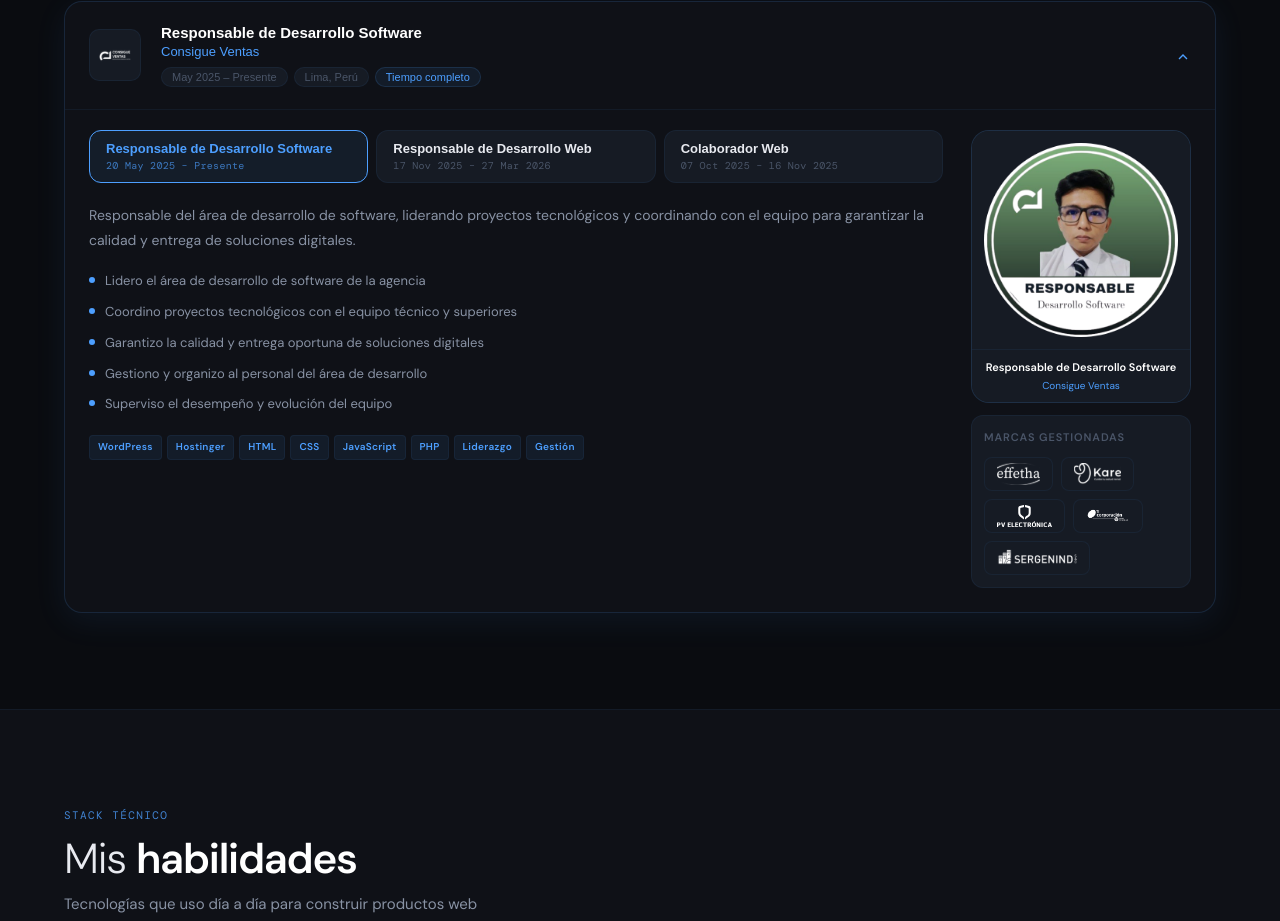
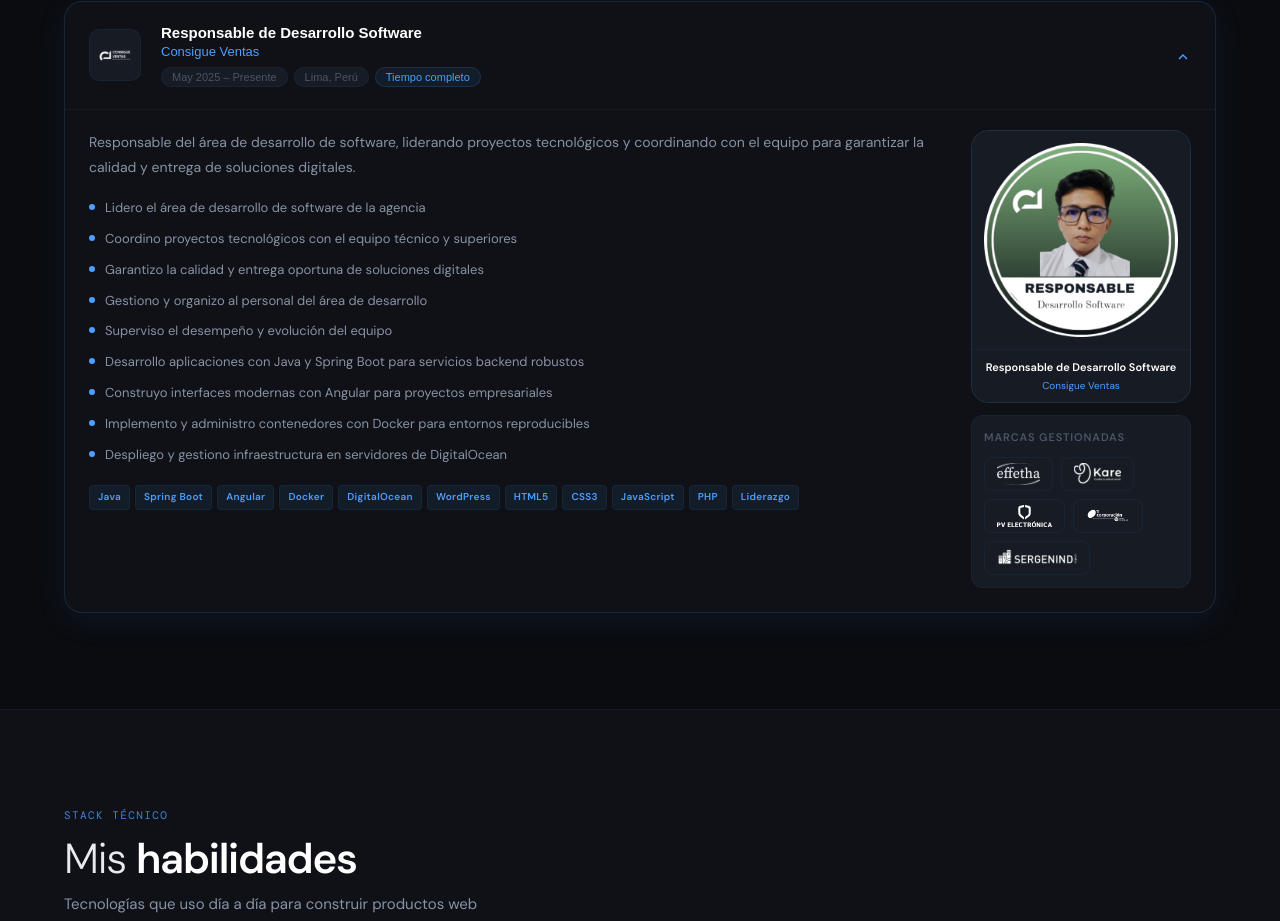
Before and after one commit to BrunoCastillo23/portfolio, a React (Vite) app: page / in a window 1280 px wide. Shown: the part 1872-2793 px from the top of the page. Built offline with nearby package versions, Linux system fonts and the light colour scheme.

Commit message:
actualización experiencia laboral

```diff
--- a/src/components/Experience.tsx
+++ b/src/components/Experience.tsx
@@ -8,12 +8,8 @@ import logoPV       from '../assets/marcas/PVElectronica.svg';
 import logoTicorp   from '../assets/marcas/Ticorp.png';
 import logoSerg     from '../assets/marcas/Sergenind.svg';
 
-// ── Fotos por cargo ──────────────────────────────────
-import fotoResponsable         from '../assets/fotos/Responsable.webp';
-import fotoColaborador         from '../assets/fotos/Colaborador.webp';
+// ── Foto del cargo ───────────────────────────────────
 import fotoResponsableSoftware from '../assets/fotos/Responsable_Software.png';
-
-const roleFotos = [fotoResponsableSoftware, fotoResponsable, fotoColaborador];
 
 // Datos bilingües
 const expData = {
@@ -25,8 +21,7 @@ const expData = {
     fulltime: 'Tiempo completo',
     totalPeriod: 'May 2025 – Presente',
     brandsLabel: 'Marcas gestionadas',
-    roles: [
-      {
+    role: {
       title: 'Responsable de Desarrollo Software',
       period: '20 May 2025 – Presente',
       badge: 'Cargo actual',
@@ -37,41 +32,13 @@ const expData = {
         'Garantizo la calidad y entrega oportuna de soluciones digitales',
         'Gestiono y organizo al personal del área de desarrollo',
         'Superviso el desempeño y evolución del equipo',
+        'Desarrollo aplicaciones con Java y Spring Boot para servicios backend robustos',
+        'Construyo interfaces modernas con Angular para proyectos empresariales',
+        'Implemento y administro contenedores con Docker para entornos reproducibles',
+        'Despliego y gestiono infraestructura en servidores de DigitalOcean',
       ],
-        tags: ['WordPress', 'Hostinger', 'HTML', 'CSS', 'JavaScript', 'PHP', 'Liderazgo', 'Gestión'],
+      tags: ['Java', 'Spring Boot', 'Angular', 'Docker', 'DigitalOcean', 'WordPress', 'HTML5', 'CSS3', 'JavaScript', 'PHP', 'Liderazgo'],
     },
-      {
-        title: 'Responsable de Desarrollo Web',
-        period: '17 Nov 2025 – 27 Mar 2026',
-        badge: 'Cargo anterior',
-        desc: 'Lideré el área de desarrollo web gestionando proyectos, personal y relaciones con clientes. Fui el punto de contacto entre el equipo técnico y los superiores.',
-        achievements: [
-          'Gestioné y organicé al personal del área de desarrollo web',
-          'Realicé inducción presencial de 3 semanas a los nuevos colaboradores antes de integrarlos a proyectos web',
-          'Supervisé y evalué el desempeño de los colaboradores del equipo',
-          'Hablé directamente con los clientes de cada marca para coordinar avances y requerimientos',
-          'Administré el hosting en Hostinger donde están alojadas todas las marcas',
-          'Realicé migraciones de sitios web entre servidores y dominios',
-          'Ejecuté y gestioné copias de seguridad periódicas de todos los sitios web',
-          'Informé a los superiores sobre el estado y avance de los proyectos',
-          'Apoyé al equipo resolviendo dudas técnicas y desbloqueando problemas',
-        ],
-        tags: ['WordPress', 'Hostinger', 'HTML', 'CSS', 'JavaScript', 'PHP', 'Liderazgo', 'Gestión'],
-      },
-      {
-        title: 'Colaborador Web',
-        period: '07 Oct 2025 – 16 Nov 2025',
-        badge: 'Primer cargo',
-        desc: 'Ingresé realizando correcciones y mejoras en sitios web asignados. Se me proporcionaban credenciales temporales para cada tarea y se revocaban al finalizar.',
-        achievements: [
-          'Realicé arreglos y mejoras en páginas web asignadas por el equipo',
-          'Trabajé con credenciales temporales de acceso, gestionadas por tarea completada',
-          'Ejecuté correcciones de HTML, CSS y JavaScript en entornos WordPress',
-          'Me familiaricé con los flujos de trabajo y estándares del equipo',
-        ],
-        tags: ['WordPress', 'HTML', 'CSS', 'JavaScript', 'PHP'],
-      },
-    ],
   },
   en: {
     label: 'Career',
@@ -81,8 +48,7 @@ const expData = {
     fulltime: 'Full time',
     totalPeriod: 'May 2025 – Present',
     brandsLabel: 'Managed brands',
-    roles: [
-      {
+    role: {
       title: 'Software Development Lead',
       period: 'May 20, 2025 – Present',
       badge: 'Current role',
@@ -93,41 +59,13 @@ const expData = {
         'Ensure quality and timely delivery of digital solutions',
         'Manage and organize development team members',
         'Supervise team performance and professional growth',
+        'Develop applications with Java and Spring Boot for robust backend services',
+        'Build modern interfaces with Angular for enterprise projects',
+        'Implement and manage containers with Docker for reproducible environments',
+        'Deploy and manage infrastructure on DigitalOcean servers',
       ],
-        tags: ['WordPress', 'Hostinger', 'HTML', 'CSS', 'JavaScript', 'PHP', 'Leadership', 'Management'],
+      tags: ['Java', 'Spring Boot', 'Angular', 'Docker', 'DigitalOcean', 'WordPress', 'HTML5', 'CSS3', 'JavaScript', 'PHP', 'Leadership'],
     },
-      {
-        title: 'Web Development Lead',
-        period: 'Nov 17, 2025 – Mar 27, 2026',
-        badge: 'Previous role',
-        desc: 'I led the web development area managing projects, staff and client relationships. I was the point of contact between the technical team and management.',
-        achievements: [
-          'Managed and organized web development team members',
-          'Conducted a 3-week in-person onboarding for new collaborators before integrating them into live projects',
-          'Supervised and evaluated the performance of team collaborators',
-          'Communicated directly with clients of each brand to coordinate progress and requirements',
-          'Managed hosting on Hostinger including domains, databases, backups and server migrations',
-          'Performed migrations of websites between servers and domains',
-          'Executed and managed periodic backups for all production websites',
-          'Reported project status and progress updates to management',
-          'Supported the team by resolving technical questions and unblocking issues',
-        ],
-        tags: ['WordPress', 'Hostinger', 'HTML', 'CSS', 'JavaScript', 'PHP', 'Leadership', 'Management'],
-      },
-      {
-        title: 'Web Collaborator',
-        period: 'Oct 07, 2025 – Nov 16, 2025',
-        badge: 'First role',
-        desc: 'I joined performing corrections and improvements on assigned websites. Temporary credentials were provided per task and revoked upon completion.',
-        achievements: [
-          'Performed fixes and improvements on web pages assigned by the team',
-          'Worked with temporary access credentials managed per completed task',
-          'Executed HTML, CSS and JavaScript corrections in WordPress environments',
-          'Familiarized myself with the team workflows and quality standards',
-        ],
-        tags: ['WordPress', 'HTML', 'CSS', 'JavaScript', 'PHP'],
-      },
-    ],
   },
 };
 
@@ -142,8 +80,7 @@ const brands = [
 const Experience: React.FC = () => {
   const { lang } = useLang();
   const d = expData[lang];
-  const [openCard,   setOpenCard]   = useState<number | null>(0);
-  const [activeRole, setActiveRole] = useState<number>(0);
+  const [openCard, setOpenCard] = useState<number | null>(0);
 
   return (
     <section id="experiencia" className="section experience">
@@ -161,7 +98,7 @@ const Experience: React.FC = () => {
                 <img src={logoCV} alt="Consigue Ventas" className="exp-card__logo" />
               </div>
               <div className="exp-card__meta">
-                <div className="exp-card__role">{d.roles[activeRole].title}</div>
+                <div className="exp-card__role">{d.role.title}</div>
                 <div className="exp-card__company">Consigue Ventas</div>
                 <div className="exp-card__info">
                   <span className="exp-badge">{d.totalPeriod}</span>
@@ -183,21 +120,9 @@ const Experience: React.FC = () => {
 
                   {/* Izquierda */}
                   <div className="exp-card__body-left">
-                    <div className="exp-roles-tabs">
-                      {d.roles.map((role, ri) => (
-                        <button
-                          key={ri}
-                          className={`exp-role-tab${activeRole === ri ? ' exp-role-tab--active' : ''}`}
-                          onClick={() => setActiveRole(ri)}
-                        >
-                          <span className="exp-role-tab__title">{role.title}</span>
-                          <span className="exp-role-tab__period">{role.period}</span>
-                        </button>
-                      ))}
-                    </div>
-                    <p className="exp-card__desc">{d.roles[activeRole].desc}</p>
+                    <p className="exp-card__desc">{d.role.desc}</p>
                     <div className="exp-card__achievements">
-                      {d.roles[activeRole].achievements.map((a, j) => (
+                      {d.role.achievements.map((a, j) => (
                         <div key={j} className="exp-achievement">
                           <div className="exp-achievement__dot" />
                           <span>{a}</span>
@@ -205,22 +130,22 @@ const Experience: React.FC = () => {
                       ))}
                     </div>
                     <div className="tag-row">
-                      {d.roles[activeRole].tags.map((tag) => (
+                      {d.role.tags.map((tag) => (
                         <span key={tag} className="tag">{tag}</span>
                       ))}
                     </div>
                   </div>
 
-                  {/* Derecha: foto cambia según cargo + marcas */}
+                  {/* Derecha: foto + marcas */}
                   <div className="exp-card__body-right">
                     <div className="exp-role-photo-wrap">
                       <img
-                        src={roleFotos[activeRole]}
-                        alt={d.roles[activeRole].title}
+                        src={fotoResponsableSoftware}
+                        alt={d.role.title}
                         className="exp-role-photo"
                       />
                       <div className="exp-role-photo__label">
-                        <span>{d.roles[activeRole].title}</span>
+                        <span>{d.role.title}</span>
                         <span>Consigue Ventas</span>
                       </div>
                     </div>
```
Lines whose indentation alone changed are shown as unchanged.
